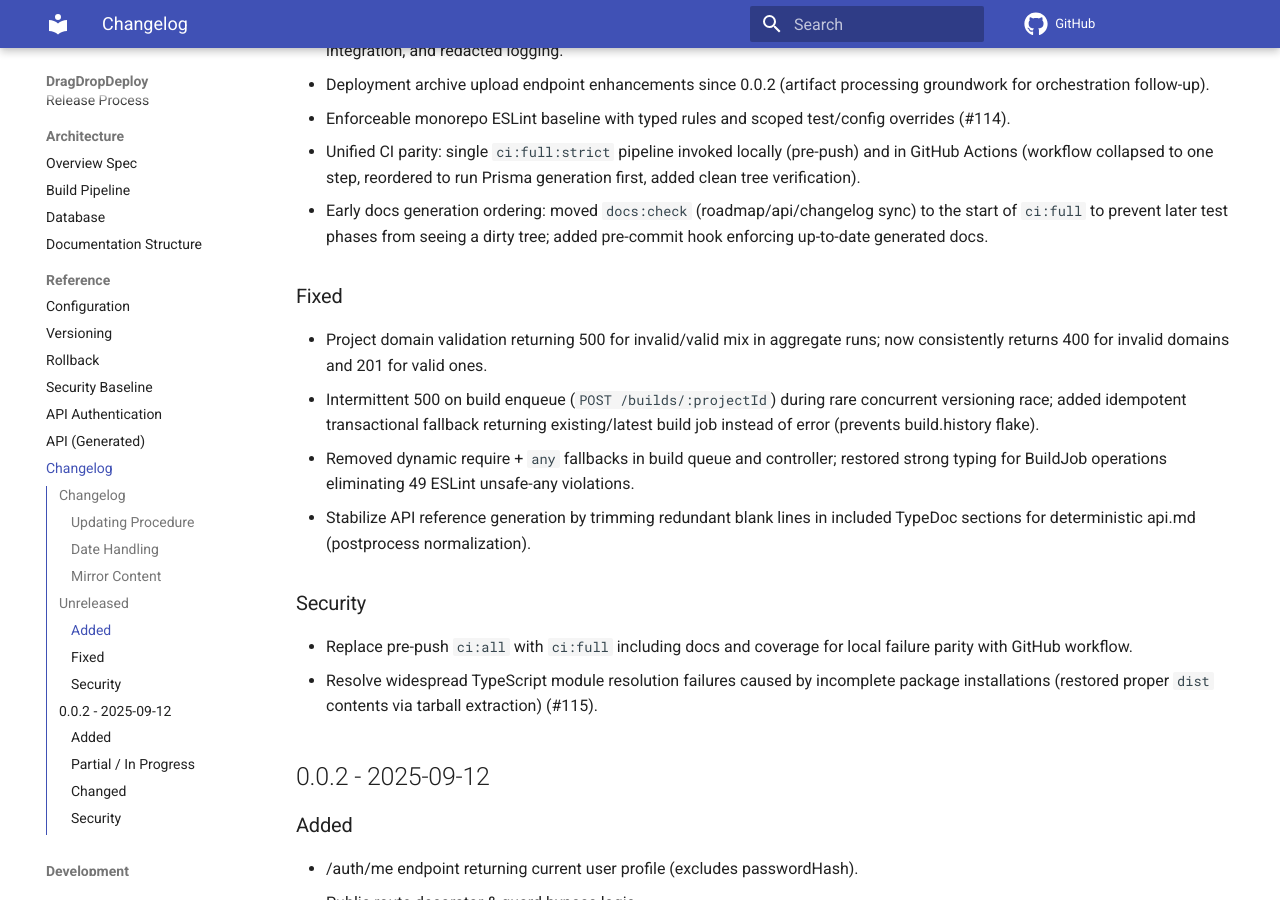
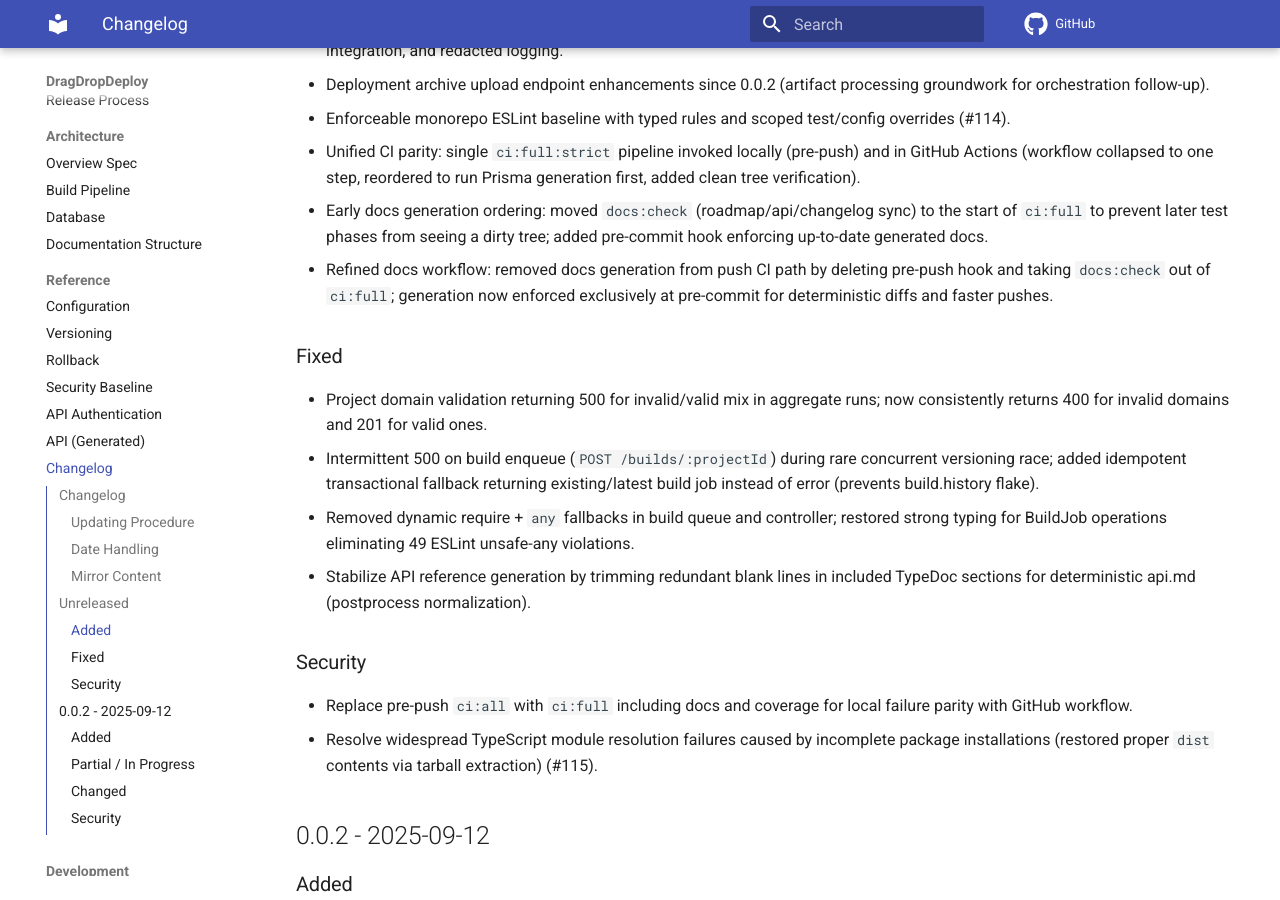
Before and after one commit to TomKonig/DragDropDeploy, an MkDocs documentation site: the page built from docs/reference/changelog.md, in a window 1280 px wide and 900 px high, scrolled down 970 px. Built offline with MkDocs 1.6.1 and Material for MkDocs 9.7.7, drawn with Linux system fonts in a browser that asks for light colours; comment, search, counter and statistics services are not loaded.

Commit message:
chore(ci): reintroduce pre-push ci:full:strict without docs generation

```diff
--- a/docs/reference/changelog.md
+++ b/docs/reference/changelog.md
@@ -27,7 +27,6 @@
 
 <!-- Mirror starts -->
 <!-- markdownlint-disable MD024 -->
-
 ## Unreleased
 
 ### Added
@@ -39,6 +38,7 @@
 
 - Unified CI parity: single `ci:full:strict` pipeline invoked locally (pre-push) and in GitHub Actions (workflow collapsed to one step, reordered to run Prisma generation first, added clean tree verification).
 - Early docs generation ordering: moved `docs:check` (roadmap/api/changelog sync) to the start of `ci:full` to prevent later test phases from seeing a dirty tree; added pre-commit hook enforcing up-to-date generated docs.
+- Refined docs workflow: removed docs generation from push CI path by deleting pre-push hook and taking `docs:check` out of `ci:full`; generation now enforced exclusively at pre-commit for deterministic diffs and faster pushes.
 
 ### Fixed
 
--- a/package.json
+++ b/package.json
@@ -44,7 +44,7 @@
     "release:minor:push": "node scripts/release/bump-version.js minor --push",
     "release:major:push": "node scripts/release/bump-version.js major --push",
     "ci:all": "npm run lint && npm run typecheck && npm test -w backend -- --runInBand && npm test -w frontend && npm run build -w @dragdropdeploy/shared && npm run build -w backend && npm run build -w frontend",
-    "ci:full": "npm run prisma:generate -w backend && npm run docs:check && npm run lint && npm run typecheck && npm test -w backend -- --runInBand && npm test -w frontend && npm run coverage:backend && npm run coverage:frontend && npm run build -w @dragdropdeploy/shared && npm run build -w backend && npm run build -w frontend",
+    "ci:full": "npm run prisma:generate -w backend && npm run lint && npm run typecheck && npm test -w backend -- --runInBand && npm test -w frontend && npm run coverage:backend && npm run coverage:frontend && npm run build -w @dragdropdeploy/shared && npm run build -w backend && npm run build -w frontend",
     "ci:full:strict": "npm run ci:full && node scripts/ci/verify-clean-tree.cjs",
     "prepare": "husky"
   },
```
Also changed, not shown: CHANGELOG.md (+1 -0 lines), 1 other file.
